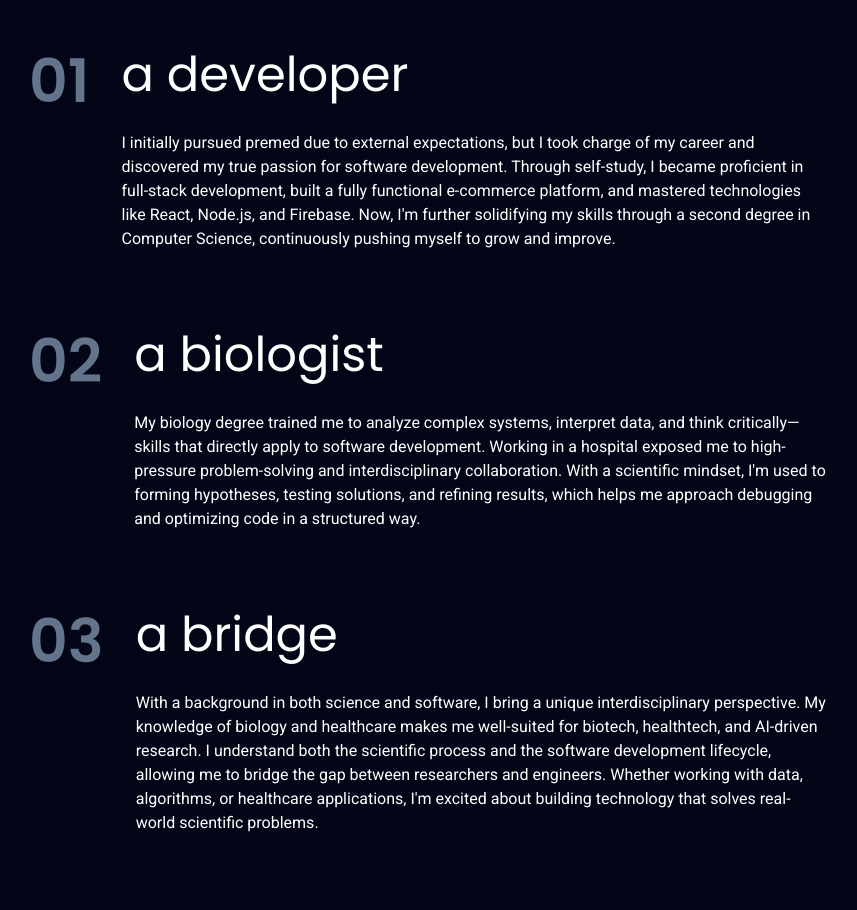
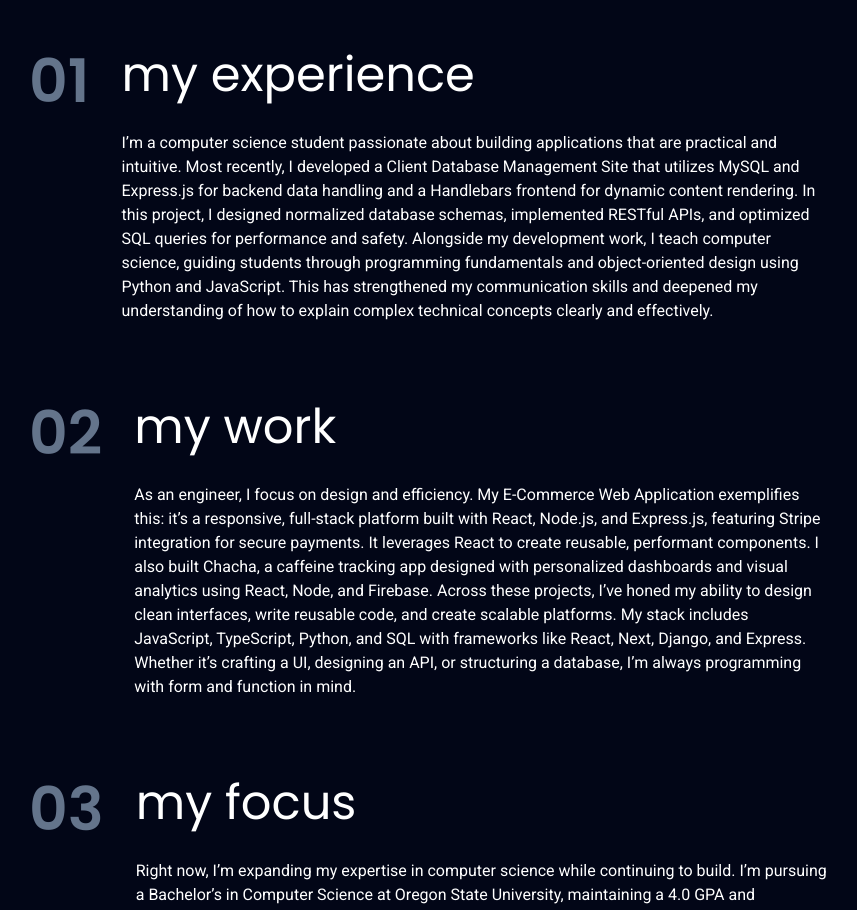
Before and after one commit to logansailer/Web-Portfolio, a React (Vite) app: page / in a window 1280 px wide. Shown: the part 1880-2790 px from the top of the page, without its empty margins (211-1068 px from the left). Built offline with nearby package versions, Linux system fonts and the light colour scheme.

Commit message:
Update section with personal experience

```diff
--- a/src/components/Main.jsx
+++ b/src/components/Main.jsx
@@ -26,19 +26,19 @@ let steps = [
 
 let benefits = [
   {
-    name: "a developer",
+    name: "my experience",
     description:
-      "I initially pursued premed due to external expectations, but I took charge of my career and discovered my true passion for software development. Through self-study, I became proficient in full-stack development, built a fully functional e-commerce platform, and mastered technologies like React, Node.js, and Firebase. Now, I'm further solidifying my skills through a second degree in Computer Science, continuously pushing myself to grow and improve.",
+      "I’m a computer science student passionate about building applications that are practical and intuitive. Most recently, I developed a Client Database Management Site that utilizes MySQL and Express.js for backend data handling and a Handlebars frontend for dynamic content rendering. In this project, I designed normalized database schemas, implemented RESTful APIs, and optimized SQL queries for performance and safety. Alongside my development work, I teach computer science, guiding students through programming fundamentals and object-oriented design using Python and JavaScript. This has strengthened my communication skills and deepened my understanding of how to explain complex technical concepts clearly and effectively.",
   },
   {
-    name: "a biologist",
+    name: "my work",
     description:
-      "My biology degree trained me to analyze complex systems, interpret data, and think critically—skills that directly apply to software development. Working in a hospital exposed me to high-pressure problem-solving and interdisciplinary collaboration. With a scientific mindset, I'm used to forming hypotheses, testing solutions, and refining results, which helps me approach debugging and optimizing code in a structured way.",
+      "As an engineer, I focus on design and efficiency. My E-Commerce Web Application exemplifies this: it’s a responsive, full-stack platform built with React, Node.js, and Express.js, featuring Stripe integration for secure payments. It leverages React to create reusable, performant  components. I also built Chacha, a caffeine tracking app designed with personalized dashboards and visual analytics using React, Node, and Firebase. Across these projects, I’ve honed my ability to design clean interfaces, write reusable code, and create scalable platforms. My stack includes JavaScript, TypeScript, Python, and SQL with frameworks like React, Next, Django, and Express. Whether it’s crafting a UI, designing an API, or structuring a database, I’m always programming with form and function in mind.",
   },
   {
-    name: "a bridge",
+    name: "my focus",
     description:
-      "With a background in both science and software, I bring a unique interdisciplinary perspective. My knowledge of biology and healthcare makes me well-suited for biotech, healthtech, and AI-driven research. I understand both the scientific process and the software development lifecycle, allowing me to bridge the gap between researchers and engineers. Whether working with data, algorithms, or healthcare applications, I'm excited about building technology that solves real-world scientific problems.",
+      "Right now, I’m expanding my expertise in computer science while continuing to build. I’m pursuing a Bachelor’s in Computer Science at Oregon State University, maintaining a 4.0 GPA and completing coursework in data structures, algorithms, computer architecture, database development, and more. My current focus area is full stack engineering: building performant backends and databases to work with elegant and modern frontends. Looking forward, I’m excited to contribute to projects, explore new technologies, and continue to learn through a company that encourages collaboration and growth.",
   },
 ];
 
```
